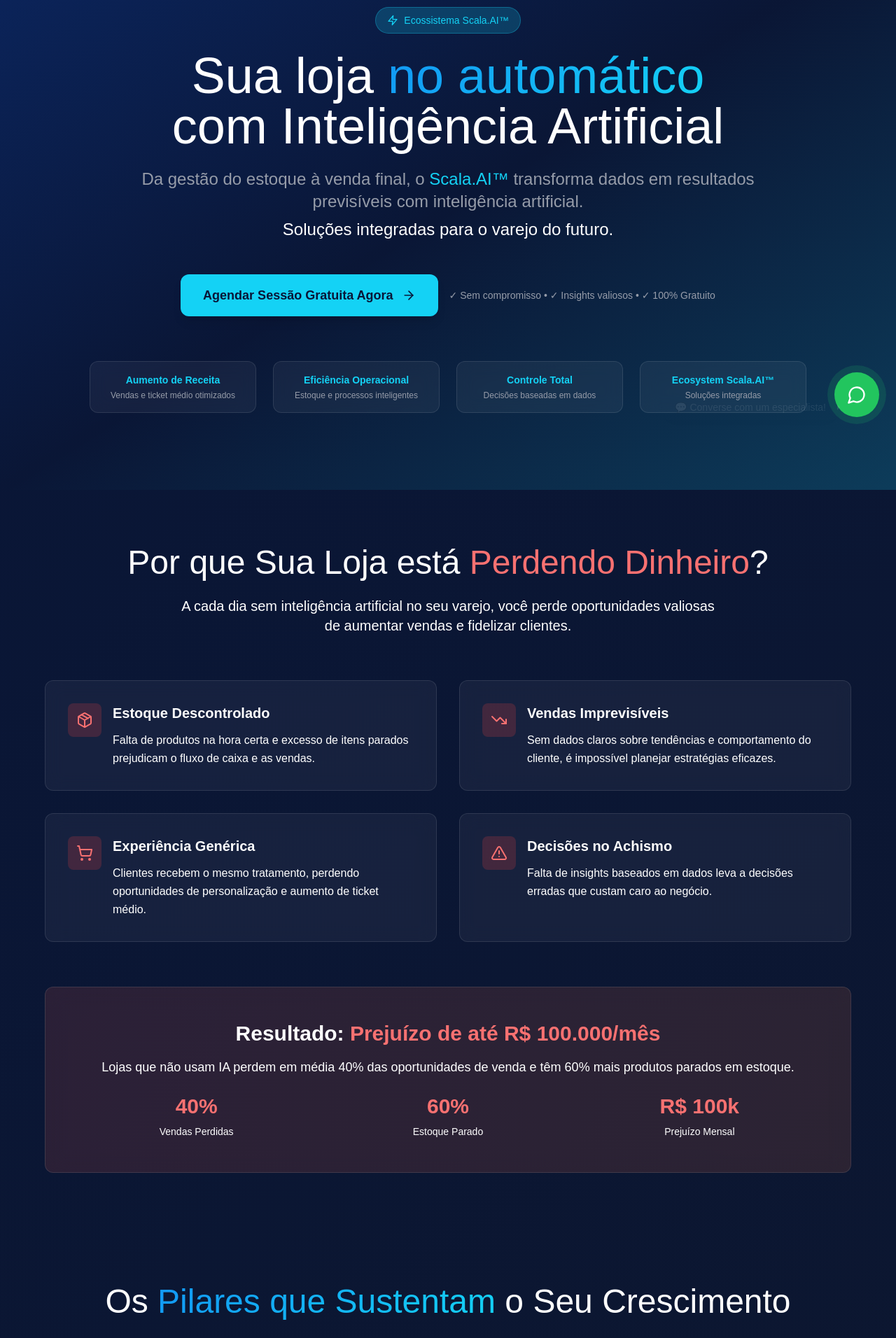
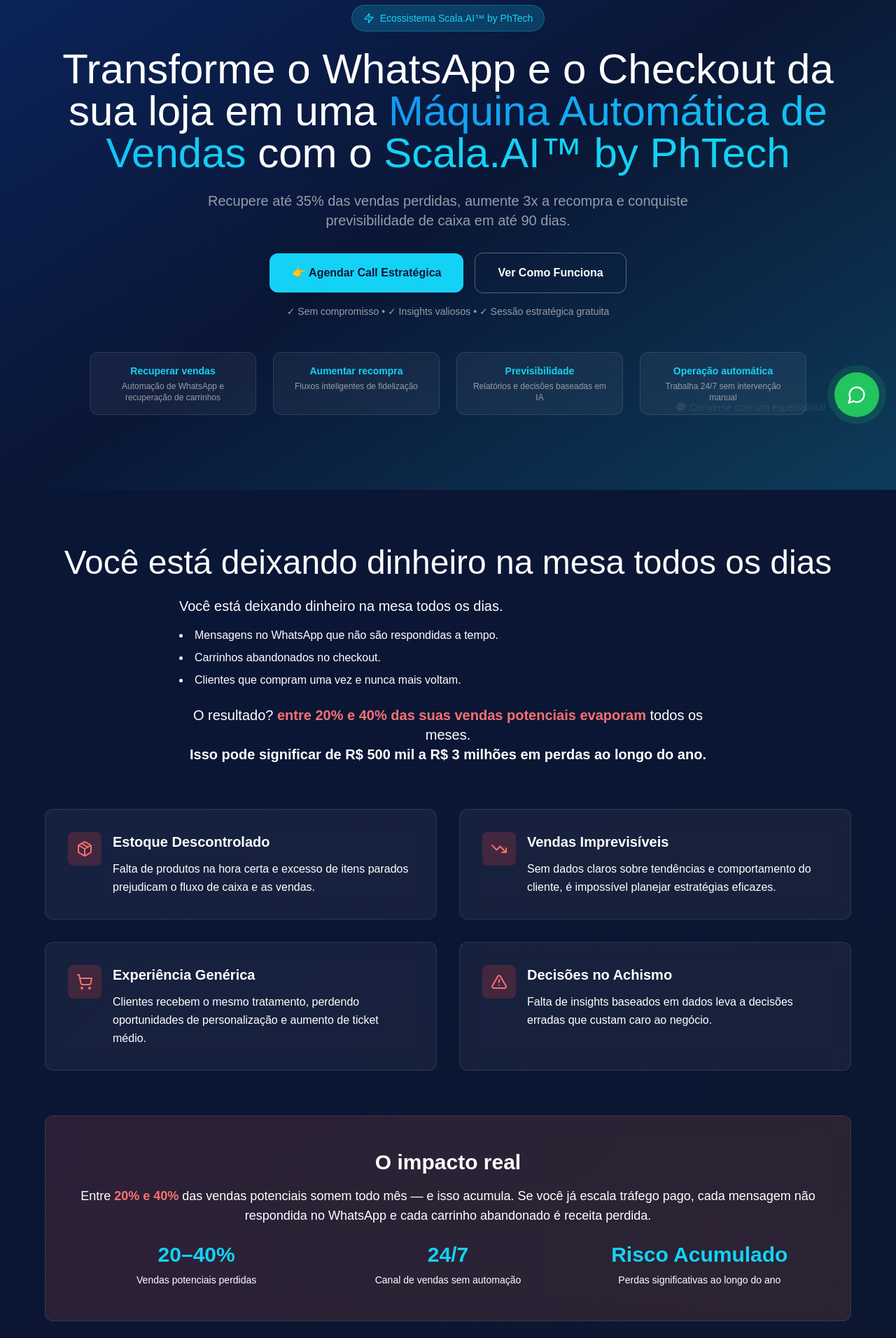
Before and after one commit to phtechsolucoes/LandingPage, a Next.js app: page / in a window 1280 px wide. Shown: the part 180-2092 px from the top of the page at 70% size. Built offline with nearby package versions, Linux system fonts and the light colour scheme; a web font is replaced by a local one.

Commit message:
atualização 30/09/2025

```diff
--- a/src/app/layout.tsx
+++ b/src/app/layout.tsx
@@ -11,10 +11,10 @@
 }
 
 export const metadata: Metadata = {
-  title: 'Ph Tech Soluções',
-  description: 'Conheça a consultoria de Scala.ai que vai levar seu comércio a outro patamar!',
-  keywords: 'ia, automação, vendas, conversão, marketing digital',
-  authors: [{ name: 'Landing Page' }],
+  title: 'Scala.AI™ by PhTech — WhatsApp para e-commerce e automação de vendas',
+  description: 'Scala.AI™ by PhTech transforma WhatsApp e checkout em uma máquina automática de vendas. Recuperar vendas, automação e inteligência artificial para e-commerce.',
+  keywords: 'WhatsApp para e-commerce, recuperar vendas, automação, inteligência artificial para e-commerce, aumento de vendas, Scala.AI, automação de checkout',
+  authors: [{ name: 'Ph Tech Soluções' }],
   viewport: 'width=device-width, initial-scale=1',
 }
 
@@ -28,6 +28,9 @@
       <head>
         <link rel="preconnect" href="https://fonts.googleapis.com" />
         <link rel="preconnect" href="https://fonts.gstatic.com" crossOrigin="" />
+        {/* Google Analytics gtag - inserted after copy verification per user request */}
+        <script async src="https://www.googletagmanager.com/gtag/js?id=G-2X1Y2M8L67"></script>
+        <script dangerouslySetInnerHTML={{ __html: `window.dataLayer = window.dataLayer || []; function gtag(){dataLayer.push(arguments);} gtag('js', new Date()); gtag('config', 'G-2X1Y2M8L67');` }} />
       </head>
       <body className="font-body">
         {children}
--- a/src/components/CTAFinal.tsx
+++ b/src/components/CTAFinal.tsx
@@ -35,13 +35,12 @@
           className="text-center mb-12"
         >
           <h2 className="font-arthaus text-3xl md:text-6xl mb-6 leading-tight">
-            <span className="gradient-text">Pare de Adivinhar</span>
+            Você pode continuar perdendo vendas todos os dias…
             <br />
-            <span className="text-2xl md:text-4xl">e Comece a Vender Mais</span>
+            Ou pode transformar o WhatsApp e o checkout em um motor previsível de crescimento.
           </h2>
           <p className="text-xl text-gray max-w-3xl mx-auto">
-            Descubra o potencial do seu varejo em uma sessão estratégica gratuita.
-            <span className="text-white font-medium">Sem compromisso, apenas insights valiosos.</span>
+            Agende um diagnóstico estratégico gratuito e descubra como recuperar vendas, automatizar o WhatsApp para e-commerce e ganhar previsibilidade.
           </p>
         </motion.div>
 
@@ -63,11 +62,11 @@
               <span className="gradient-text">Sessão Estratégica</span> Personalizada
             </h3>
 
-            <p className="text-lg text-gray mb-8">
-              Uma análise completa e personalizada do potencial de transformação do seu varejo
-              com estratégias específicas de IA do ecossistema Scala.AI™.
-              <span className="text-white font-medium block mt-2">Sem compromisso. Totalmente gratuito. Apenas valor.</span>
-            </p>
+              <p className="text-lg text-gray mb-8">
+                Uma análise completa e personalizada do potencial de transformação do seu varejo
+                com estratégias específicas de IA do ecossistema Scala.AI™.
+                <span className="text-white font-medium block mt-2">Sem compromisso. Totalmente gratuito.</span>
+              </p>
           </div>
 
           {/* Features List */}
@@ -100,7 +99,7 @@
               className="btn-primary text-xl py-6 px-12 mb-4 group inline-flex items-center gap-4"
             >
               <Zap className="group-hover:scale-110 transition-transform" size={24} />
-              Agendar Sessão Gratuita Agora
+              Agendar Diagnóstico Estratégico Gratuito
               <ArrowRight className="group-hover:translate-x-2 transition-transform" size={24} />
             </button>
 
--- a/src/components/Hero.tsx
+++ b/src/components/Hero.tsx
@@ -1,12 +1,12 @@
-'use client'
+"use client"
 
 import React from 'react'
 import { motion } from 'framer-motion'
 import { ArrowRight, Zap } from 'lucide-react'
 
-const Hero = () => {
+const Hero: React.FC = () => {
   const handleWhatsAppClick = () => {
-    const whatsappUrl = 'https://wa.me/5575982300164?text=Olá%20PH%20Tech%20Soluções,%20tenho%20interesse%20no%20ecossistema%20Scala.AI%20e%20gostaria%20de%20agendar%20uma%20sessão%20estratégica%20gratuita'
+    const whatsappUrl = 'https://wa.me/5575982300164?text=Ol%C3%A1%20PH%20Tech%20Solu%C3%A7%C3%B5es,%20tenho%20interesse%20no%20ecossistema%20Scala.AI%20e%20gostaria%20de%20agendar%20uma%20sess%C3%A3o%20estrat%C3%A9gica%20gratuita'
     window.open(whatsappUrl, '_blank', 'noopener')
   }
 
@@ -25,70 +25,76 @@
             transition={{ duration: 0.8 }}
             className="mb-6"
           >
-            <span className="inline-flex items-center gap-2 bg-accent/20 text-accent border border-accent/30 px-4 py-2 rounded-full text-sm font-medium">
+            <div className="inline-flex items-center gap-2 bg-accent/20 text-accent border border-accent/30 px-4 py-2 rounded-full text-sm font-medium mb-6 mx-auto w-max">
               <Zap size={16} />
-              Ecossistema Scala.AI™
-            </span>
-          </motion.div>
+              Ecossistema Scala.AI™ by PhTech
+            </div>
 
             <motion.h1
-            initial={{ opacity: 0, y: 50 }}
+              initial={{ opacity: 0, y: 20 }}
               animate={{ opacity: 1, y: 0 }}
-            transition={{ duration: 0.8, delay: 0.2 }}
-            className="font-arthaus text-4xl md:text-6xl lg:text-7xl mb-6 leading-tight"
+              transition={{ duration: 0.8, delay: 0.1 }}
+              className="font-arthaus text-4xl md:text-5xl lg:text-6xl mb-6 leading-tight"
             >
-            Sua loja <span className="gradient-text">no automático</span>
-            <br />
-            com Inteligência Artificial
+              Transforme o WhatsApp e o Checkout da sua loja em uma <span className="gradient-text">Máquina Automática de Vendas</span> com o <span className="text-accent font-medium">Scala.AI™ by PhTech</span>
             </motion.h1>
 
             <motion.p
-            initial={{ opacity: 0, y: 30 }}
+              initial={{ opacity: 0, y: 10 }}
               animate={{ opacity: 1, y: 0 }}
-            transition={{ duration: 0.8, delay: 0.4 }}
-            className="text-xl md:text-2xl text-gray max-w-4xl mx-auto mb-12 leading-relaxed"
+              transition={{ duration: 0.8, delay: 0.25 }}
+              className="text-lg md:text-xl text-gray max-w-3xl mx-auto mb-8 leading-relaxed"
             >
-            Da gestão do estoque à venda final, o <span className="text-accent font-medium">Scala.AI™</span> transforma
-            dados em resultados previsíveis com inteligência artificial.
-            <span className="text-white font-medium block mt-2">Soluções integradas para o varejo do futuro.</span>
+              Recupere até 35% das vendas perdidas, aumente 3x a recompra e conquiste previsibilidade de caixa em até 90 dias.
             </motion.p>
 
             <motion.div
-            initial={{ opacity: 0, y: 30 }}
+              initial={{ opacity: 0, y: 10 }}
               animate={{ opacity: 1, y: 0 }}
-            transition={{ duration: 0.8, delay: 0.6 }}
+              transition={{ duration: 0.8, delay: 0.45 }}
               className="flex flex-col sm:flex-row gap-4 justify-center items-center"
             >
-            <button
+              <motion.button
+                whileHover={{ scale: 1.02 }}
+                whileTap={{ scale: 0.98 }}
                 onClick={handleWhatsAppClick}
-              className="btn-primary flex items-center gap-3 text-lg group"
+                className="btn-primary"
               >
-              Agendar Sessão Gratuita Agora
-              <ArrowRight className="group-hover:translate-x-1 transition-transform" size={20} />
-            </button>
+                👉 Agendar Call Estratégica
+              </motion.button>
 
-            <p className="text-sm text-gray">
-              ✓ Sem compromisso • ✓ Insights valiosos • ✓ 100% Gratuito
+              <motion.a
+                href="#processo"
+                className="btn-secondary"
+                whileHover={{ scale: 1.02 }}
+                whileTap={{ scale: 0.98 }}
+              >
+                Ver Como Funciona
+              </motion.a>
+            </motion.div>
+
+            <p className="text-sm text-gray mt-4">
+              ✓ Sem compromisso • ✓ Insights valiosos • ✓ Sessão estratégica gratuita
             </p>
           </motion.div>
 
           <motion.div
             initial={{ opacity: 0 }}
             animate={{ opacity: 1 }}
-            transition={{ duration: 1, delay: 1 }}
-            className="mt-16 grid grid-cols-1 md:grid-cols-4 gap-6 max-w-5xl mx-auto"
+            transition={{ duration: 1, delay: 0.9 }}
+            className="mt-12 grid grid-cols-1 md:grid-cols-4 gap-6 max-w-5xl mx-auto"
           >
             {[
-              { label: "Aumento de Receita", desc: "Vendas e ticket médio otimizados" },
-              { label: "Eficiência Operacional", desc: "Estoque e processos inteligentes" },
-              { label: "Controle Total", desc: "Decisões baseadas em dados" },
-              { label: "Ecosystem Scala.AI™", desc: "Soluções integradas" }
+              { label: 'Recuperar vendas', desc: 'Automação de WhatsApp e recuperação de carrinhos' },
+              { label: 'Aumentar recompra', desc: 'Fluxos inteligentes de fidelização' },
+              { label: 'Previsibilidade', desc: 'Relatórios e decisões baseadas em IA' },
+              { label: 'Operação automática', desc: 'Trabalha 24/7 sem intervenção manual' }
             ].map((benefit, index) => (
               <motion.div
                 key={index}
                 initial={{ opacity: 0, y: 20 }}
                 animate={{ opacity: 1, y: 0 }}
-                transition={{ duration: 0.6, delay: 1.2 + index * 0.1 }}
+                transition={{ duration: 0.6, delay: 1.1 + index * 0.08 }}
                 className="text-center glass-card p-4"
               >
                 <div className="text-accent font-semibold text-sm mb-1">
--- a/src/components/Problema.tsx
+++ b/src/components/Problema.tsx
@@ -39,11 +39,21 @@
           className="text-center mb-16"
         >
               <h2 className="font-arthaus text-3xl md:text-5xl mb-6">
-            Por que Sua Loja está <span className="text-red-400">Perdendo Dinheiro</span>?
+                Você está deixando dinheiro na mesa todos os dias
               </h2>
-          <p className="text-xl text-muted max-w-3xl mx-auto">
-            A cada dia sem inteligência artificial no seu varejo, você perde oportunidades valiosas
-            de aumentar vendas e fidelizar clientes.
+              <p className="text-xl text-muted max-w-3xl mx-auto text-left">
+                Você está deixando dinheiro na mesa todos os dias.
+              </p>
+              <ul className="mt-4 text-left list-disc list-inside space-y-2 max-w-3xl mx-auto">
+                <li>Mensagens no WhatsApp que não são respondidas a tempo.</li>
+                <li>Carrinhos abandonados no checkout.</li>
+                <li>Clientes que compram uma vez e nunca mais voltam.</li>
+              </ul>
+
+              <p className="text-xl text-muted max-w-3xl mx-auto mt-6">
+                O resultado? <strong className="text-red-400">entre 20% e 40% das suas vendas potenciais evaporam</strong> todos os meses.
+                <br />
+                <strong className="text-muted">Isso pode significar de R$ 500 mil a R$ 3 milhões em perdas ao longo do ano.</strong>
               </p>
         </motion.div>
 
@@ -81,24 +91,24 @@
           className="glass-card p-8 md:p-12 text-center bg-gradient-to-r from-red-900/20 to-orange-900/20 border-red-500/20"
         >
               <h3 className="text-2xl md:text-3xl font-bold mb-4">
-            Resultado: <span className="text-red-400">Prejuízo de até R$ 100.000/mês</span>
+                O impacto real
               </h3>
               <p className="text-lg text-muted mb-6">
-            Lojas que não usam IA perdem em média 40% das oportunidades de venda
-            e têm 60% mais produtos parados em estoque.
+                Entre <strong className="text-red-400">20% e 40%</strong> das vendas potenciais somem todo mês — e isso acumula.
+                Se você já escala tráfego pago, cada mensagem não respondida no WhatsApp e cada carrinho abandonado é receita perdida.
               </p>
               <div className="grid grid-cols-1 md:grid-cols-3 gap-6 text-center">
                 <div>
-              <div className="text-3xl font-bold text-red-400 mb-2">40%</div>
-              <div className="text-sm text-muted">Vendas Perdidas</div>
+                  <div className="text-3xl font-bold text-accent mb-2">20–40%</div>
+                  <div className="text-sm text-muted">Vendas potenciais perdidas</div>
                 </div>
                 <div>
-              <div className="text-3xl font-bold text-red-400 mb-2">60%</div>
-              <div className="text-sm text-muted">Estoque Parado</div>
+                  <div className="text-3xl font-bold text-accent mb-2">24/7</div>
+                  <div className="text-sm text-muted">Canal de vendas sem automação</div>
                 </div>
                 <div>
-              <div className="text-3xl font-bold text-red-400 mb-2">R$ 100k</div>
-              <div className="text-sm text-muted">Prejuízo Mensal</div>
+                  <div className="text-3xl font-bold text-accent mb-2">Risco Acumulado</div>
+                  <div className="text-sm text-muted">Perdas significativas ao longo do ano</div>
                 </div>
               </div>
         </motion.div>
--- a/src/components/ProvasDeCapacidade.tsx
+++ b/src/components/ProvasDeCapacidade.tsx
@@ -146,7 +146,7 @@
     { icon: BarChart3, text: 'Métricas transparentes e relatórios detalhados' },
     { icon: Zap, text: 'Suporte técnico durante toda a implementação' },
     { icon: Brain, text: 'IA configurada para seu segmento específico' },
-    { icon: CheckCircle, text: 'Metodologia comprovada em 90 dias' }
+    { icon: CheckCircle, text: 'Se em 90 dias o Scala.AI™ não aumentar em pelo menos 20% as vendas do seu e-commerce, você recebe 3 meses extras de acompanhamento estratégico gratuito até alcançar o resultado.' }
   ]
 
   return (
@@ -160,11 +160,12 @@
           className="text-center mb-16"
         >
           <h2 className="font-arthaus text-3xl md:text-5xl mb-6">
-            <span className="gradient-text">Potencial de Resultados</span> do Seu Varejo
+            Prova Social & Estudos de Mercado
           </h2>
           <p className="text-xl text-muted max-w-3xl mx-auto">
-            Descubra o poder transformador quando IA, ferramentas, pessoas e processos
-            trabalham juntos no seu negócio.
+            📊 “Pesquisas recentes mostram que <strong>93% dos consumidores brasileiros preferem comprar pelo WhatsApp</strong>,
+            mas a maioria das lojas não tem estrutura para responder rápido nem automatizar follow-ups. O resultado: mensagens não respondidas e vendas que somem.
+            O Scala.AI™ transforma o WhatsApp em um canal de conversão previsível.”
           </p>
         </motion.div>
 
@@ -184,6 +185,7 @@
             geram resultados exponenciais no seu varejo.
           </p>
 
+          {/* Simplified formula presentation: keep the pillars succinct and avoid explicit ROI claims */}
           <div className="flex flex-wrap justify-center items-center gap-4 mb-8">
             {scalaFormula.map((element, index) => {
               const IconComponent = element.icon
@@ -203,58 +205,10 @@
                     <h4 className="font-bold text-white text-lg">{element.title}</h4>
                     <p className="text-accent text-sm">{element.subtitle}</p>
                   </div>
-
-                  {index < scalaFormula.length - 1 && (
-                    <div className="mx-4 text-2xl font-bold text-accent">
-                      {index === scalaFormula.length - 2 ? '=' : '+'}
-                    </div>
-                  )}
                 </motion.div>
               )
             })}
           </div>
-
-          <div className="grid grid-cols-1 md:grid-cols-2 lg:grid-cols-4 gap-6">
-            {scalaFormula.slice(0, 4).map((element, index) => {
-              const IconComponent = element.icon
-              return (
-                <motion.div
-                  key={index}
-                  initial={{ opacity: 0, y: 30 }}
-                  whileInView={{ opacity: 1, y: 0 }}
-                  viewport={{ once: true }}
-                  transition={{ duration: 0.6, delay: index * 0.1 }}
-                  className="glass-card p-6 text-center hover:bg-slate-800/60 transition-all duration-300"
-                >
-                  <div className={`w-16 h-16 bg-gradient-to-r ${element.color} rounded-full flex items-center justify-center mx-auto mb-4`}>
-                    <IconComponent className="text-white" size={24} />
-                  </div>
-                  <h4 className="font-bold text-white text-lg mb-2">{element.title}</h4>
-                  <p className="text-accent text-sm mb-3">{element.subtitle}</p>
-                  <p className="text-muted text-xs leading-relaxed">{element.description}</p>
-                </motion.div>
-              )
-            })}
-          </div>
-
-          <motion.div
-            initial={{ opacity: 0, scale: 0.9 }}
-            whileInView={{ opacity: 1, scale: 1 }}
-            viewport={{ once: true }}
-            transition={{ duration: 0.8, delay: 0.5 }}
-            className="mt-8"
-          >
-            <div className="glass-card p-8 text-center bg-gradient-to-r from-primary/20 to-accent/20 border-primary/30">
-              <div className="w-24 h-24 bg-gradient-to-r from-gradient-start to-gradient-end rounded-full flex items-center justify-center mx-auto mb-4">
-                <TrendingUp className="text-white" size={40} />
-              </div>
-              <h4 className="font-bold text-white text-2xl mb-2">RESULTADOS</h4>
-              <p className="text-accent text-lg mb-3">Crescimento Sustentável</p>
-              <p className="text-muted leading-relaxed">
-                Melhorias consistentes e mensuráveis com foco em eficiência operacional real
-              </p>
-            </div>
-          </motion.div>
         </motion.div>
 
         {/* Result Potentials by Segment */}
@@ -436,6 +390,21 @@
             <ArrowRight className="group-hover:translate-x-1 transition-transform" size={20} />
           </button>
         </motion.div>
+
+        {/* Quem Atendemos */}
+        <motion.div
+          initial={{ opacity: 0, y: 20 }}
+          whileInView={{ opacity: 1, y: 0 }}
+          viewport={{ once: true }}
+          transition={{ duration: 0.6, delay: 0.1 }}
+          className="mt-10 text-center"
+        >
+          <h3 className="text-2xl font-bold mb-3">Quem Atendemos</h3>
+          <p className="text-muted max-w-3xl mx-auto">
+            E-commerces de <strong>moda feminina</strong>, lojas de <strong>biquínis</strong> e marcas de <strong>joias e acessórios</strong>
+            com faturamento entre <strong>R$ 200k e R$ 1M/mês</strong>. Se esse é o seu perfil e você investe em tráfego pago, o próximo passo é destravar crescimento com previsibilidade.
+          </p>
+        </motion.div>
       </div>
 
       {/* Floating WhatsApp Button */}
--- a/src/components/SolucaoEndToEnd.tsx
+++ b/src/components/SolucaoEndToEnd.tsx
@@ -43,12 +43,30 @@
           className="text-center mb-16"
         >
           <h2 className="font-arthaus text-3xl md:text-5xl mb-6">
-            Os <span className="gradient-text">Pilares que Sustentam</span> o Seu Crescimento
+            O <span className="gradient-text">Scala.AI™ by PhTech</span>
           </h2>
           <p className="text-xl text-muted max-w-3xl mx-auto">
-            Quatro módulos de IA integrados que trabalham em sinergia para transformar
-            completamente a operação do seu varejo com resultados mensuráveis.
+            O <strong>Scala.AI™ by PhTech</strong> é um sistema proprietário que transforma o WhatsApp e o checkout em um motor previsível de crescimento.
           </p>
+
+          <div className="mt-6 max-w-3xl mx-auto grid grid-cols-1 md:grid-cols-2 gap-4 text-left">
+            <div className="glass-card p-4">
+              <strong>✅ Recuperar até 35% das vendas perdidas.</strong>
+              <div className="text-sm text-muted">Recuperação automática via WhatsApp e follow-ups no checkout.</div>
+            </div>
+            <div className="glass-card p-4">
+              <strong>✅ Multiplicar por 3x a taxa de recompra e fidelização.</strong>
+              <div className="text-sm text-muted">Fluxos inteligentes de recompra e ofertas personalizadas por IA.</div>
+            </div>
+            <div className="glass-card p-4">
+              <strong>✅ Criar uma operação automática de conversão que funciona 24/7.</strong>
+              <div className="text-sm text-muted">Chatbots e automações no checkout que mantêm a conversão ativa a qualquer hora.</div>
+            </div>
+            <div className="glass-card p-4">
+              <strong>✅ Garantir previsibilidade de caixa e liberdade operacional.</strong>
+              <div className="text-sm text-muted">Métricas, dashboards e processos automáticos para previsibilidade em prazos curtos.</div>
+            </div>
+          </div>
         </motion.div>
 
         {/* Process Flow */}
```
Also changed, not shown: src/components/Beneficios.tsx (+10 -19 lines). Lines whose indentation alone changed are shown as unchanged.
